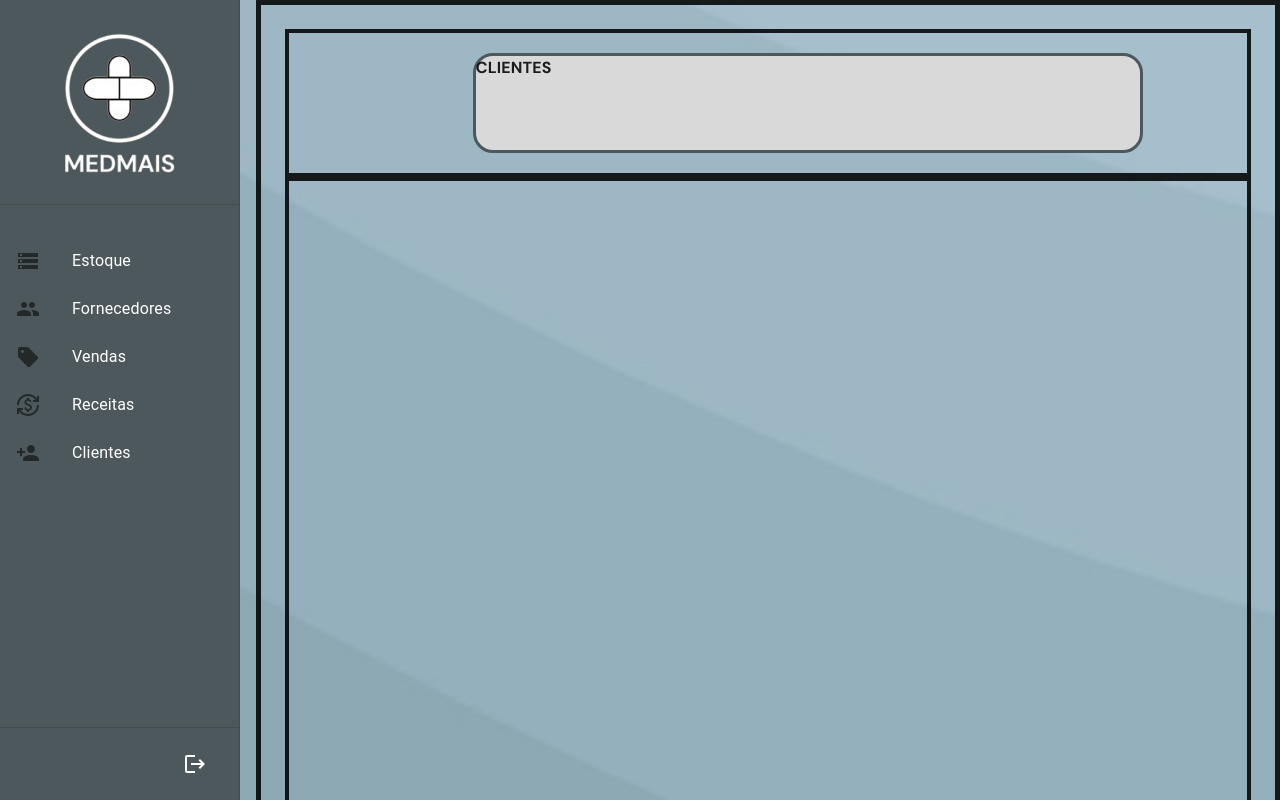
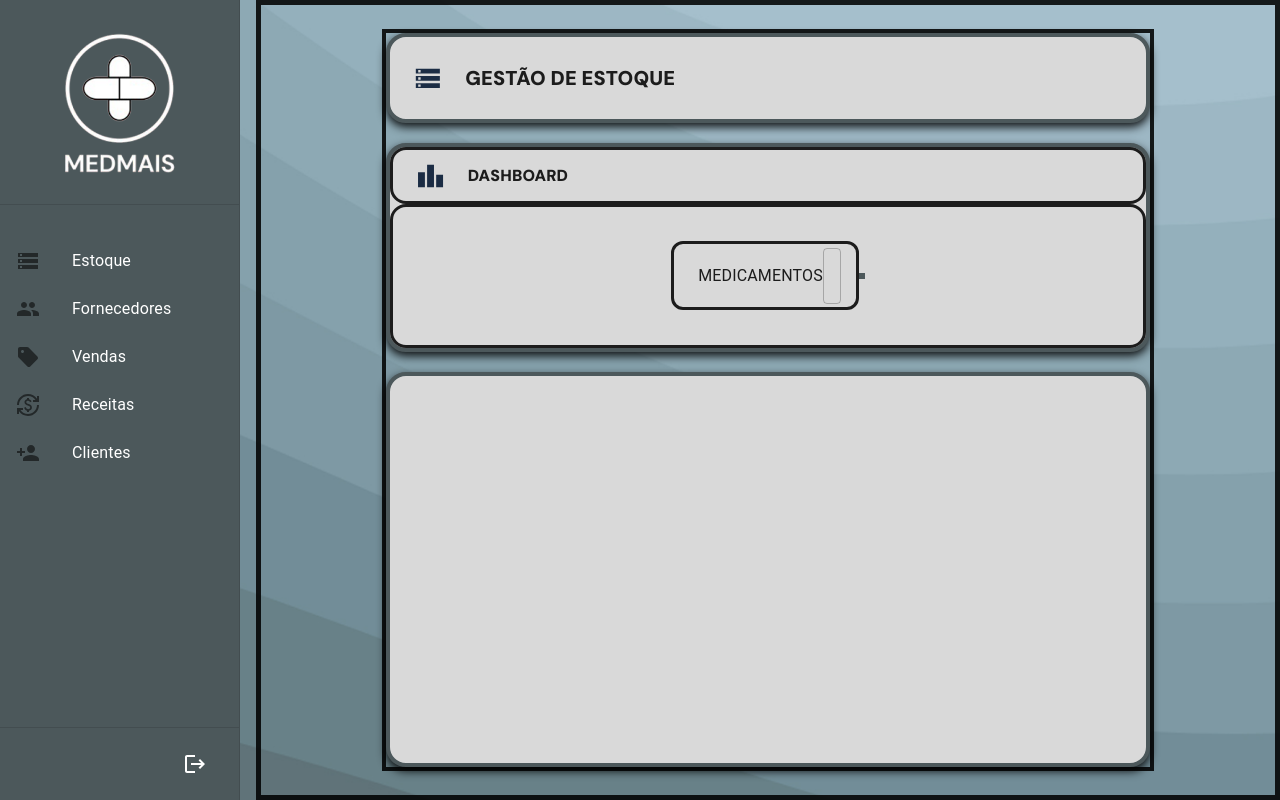
Before and after one commit to rTanure/eng-software-gestor-farmacia, a React (Vite) app in the folder client/: page /app/estoque in a window 1280 px wide. Shown: the top 800 px of the page. Built offline with nearby package versions, Linux system fonts and the light colour scheme.

Commit message:
Update-Estoque

```diff
--- a/client/src/css/index.css
+++ b/client/src/css/index.css
@@ -74,3 +74,8 @@ body {
   font-weight: 700 !important;
   font-family: "DM Sans" !important;
 }
+
+.Titulo {
+  font-family: "DM Sans", sans-serif !important;
+  font-weight: 1000 !important;
+}
--- a/client/src/ui/pages/app/AppContainer.tsx
+++ b/client/src/ui/pages/app/AppContainer.tsx
@@ -1,6 +1,13 @@
-import { Box, Button, Container, Grid, TextField, Typography } from '@mui/material';
-import React, { FC, ReactNode, useState } from 'react';
-import PermanentDrawerLeft from './MenuLateral';
+import {
+  Box,
+  Button,
+  Container,
+  Grid,
+  TextField,
+  Typography,
+} from "@mui/material";
+import React, { FC, ReactNode, useState } from "react";
+import PermanentDrawerLeft from "./MenuLateral";
 
 interface AppContainerProps {
   children: ReactNode;
@@ -13,15 +20,15 @@ const AppContainer = (props: AppContainerProps) => {
         className="papel-de-parede"
         sx={{
           backgroundImage: 'url("/img/background.jpg")',
-          backgroundSize: 'cover',
-          backgroundPosition: 'center',
-          backgroundRepeat: 'no-repeat',
-          minHeight: '340vh',
-          border: 'none',
+          backgroundSize: "cover",
+          backgroundPosition: "center",
+          backgroundRepeat: "no-repeat",
+          minHeight: "100vh",
+          border: "none",
           margin: 0,
           padding: 0,
-          boxSizing: 'border-box',
-          position: 'absolute',
+          boxSizing: "border-box",
+          position: "absolute",
           top: 0,
           left: 0,
           right: 0,
--- a/client/src/ui/pages/app/modules/Estoque.tsx
+++ b/client/src/ui/pages/app/modules/Estoque.tsx
@@ -2,6 +2,12 @@ import { Box, TextField } from "@mui/material";
 import React from "react";
 import { drawerWidth } from "../MenuLateral";
 import Typography from "@mui/material/Typography";
+import StorageIcon from "@mui/icons-material/Storage";
+import PeopleIcon from "@mui/icons-material/People";
+import SellIcon from "@mui/icons-material/Sell";
+import CurrencyExchangeIcon from "@mui/icons-material/CurrencyExchange";
+import PersonAddIcon from "@mui/icons-material/PersonAdd";
+import LeaderboardIcon from "@mui/icons-material/Leaderboard";
 
 export default function Estoque() {
   return (
@@ -20,52 +26,163 @@ export default function Estoque() {
       }}
     >
       <Box
+        className="wrapper"
         sx={{
-          width: "100%",
+          display: "flex",
+          flexDirection: "column",
           height: "100%",
-          display: "flex",
+          width: "80%",
           border: 4,
-          flexDirection: "column",
         }}
       >
         <Box
-          className="Logo-Estoque"
           sx={{
-            width: "80%",
-          }}
-        ></Box>
-        <Box
-          className="Título-Pagina1"
-          sx={{
-            height: "100px",
+            display: "flex",
+            flexDirection: "row",
+            border: 4,
             width: "100%",
-            display: "flex",
+            height: "13%",
+            borderRadius: 5,
+            borderColor: "#4C585B",
             alignItems: "center",
-            justifyContent: "center",
-            borderRadius: 20,
-            margin: "20px",
+            backgroundColor: "#D9D9D9",
+            boxShadow: "0 4px 10px rgba(0, 0, 0, 0.9)",
           }}
         >
           <Box
-            className="Texto-Top"
             sx={{
-              backgroundColor: "#D9D9D9",
-              width: "70%",
-              height: "100%",
-              border: 3,
-              borderColor: "#4C585B",
-              flexDirection: "column",
-              borderRadius: "20px",
               display: "flex",
-              marginLeft: "40px",
+              width: "10%",
+              height: "50%",
+              alignItems: "center",
+              justifyContent: "center",
             }}
           >
-            CLIENTES
+            <StorageIcon
+              sx={{
+                width: "100%",
+                height: "70%",
+                color: "#1B2C44",
+              }}
+            ></StorageIcon>
+          </Box>
+          <Typography variant="h6" className="Titulo">
+            GESTÃO DE ESTOQUE
+          </Typography>
+        </Box>
+
+        <Box
+          sx={{
+            display: "flex",
+            flexDirection: "column",
+            border: 4,
+            width: "100%",
+            height: "30%",
+            borderRadius: 5,
+            borderColor: "#4C585B",
+            backgroundColor: "#D9D9D9",
+            mt: 2.5,
+            boxShadow: "0 4px 10px rgba(0, 0, 0, 0.9)",
+          }}
+        >
+          <Box
+            className="Dashboard-primeira-linha"
+            sx={{
+              flexDirection: "row",
+              display: "flex",
+              alignItems: "center",
+              height: "28%",
+              width: "100%",
+              border: 3,
+              borderRadius: 4,
+            }}
+          >
+            <Box
+              sx={{
+                display: "flex",
+                width: "10%",
+                height: "100%",
+                alignItems: "center",
+                justifyContent: "center",
+              }}
+            >
+              <LeaderboardIcon
+                sx={{
+                  width: "100%",
+                  height: "60%",
+                  color: "#1B2C44",
+                  alignItems: "center",
+                  justifyContent: "center",
+                }}
+              ></LeaderboardIcon>
+            </Box>
+            <Typography className="Titulo">DASHBOARD</Typography>
+          </Box>
+          <Box
+            sx={{
+              flexDirection: "row",
+              display: "flex",
+              alignItems: "center",
+              justifyContent: "center",
+              height: "72%",
+              width: "100%",
+              border: 3,
+              borderRadius: 4,
+            }}
+          >
+            <Box
+              className="MEDICAMENTOS"
+              sx={{
+                display: "flex",
+                flexDirection: "row",
+                justifyContent: "space-between",
+                alignItems: "center",
+                backgroundcolor: "#4C585B",
+                border: 3,
+                borderRadius: 3,
+                width: "25%",
+                height: "50%",
+              }}
+            >
+              <Typography
+                sx={{
+                  ml: 3,
+                }}
+              >
+                MEDICAMENTOS
+              </Typography>
+              <Box sx={{}}>
+                <TextField
+                  sx={{
+                    width: "20%",
+                    height: "50%",
+                    mr: 3,
+                  }}
+                ></TextField>
+              </Box>
+            </Box>
+            <Box
+              className="PRODUTOS"
+              sx={{
+                border: 3,
+                color: "#4C585B",
+              }}
+            ></Box>
           </Box>
         </Box>
         <Box
           sx={{
+            display: "flex",
+            flexDirection: "row",
             border: 4,
+            width: "100%",
+            height: "57%",
+            borderRadius: 5,
+            borderColor: "#4C585B",
+            alignItems: "center",
+            backgroundColor: "#D9D9D9",
+            mt: 2.5,
+            boxShadow: "0 4px 10px rgba(0, 0, 0, 0.9)",
           }}
         ></Box>
       </Box>
```
